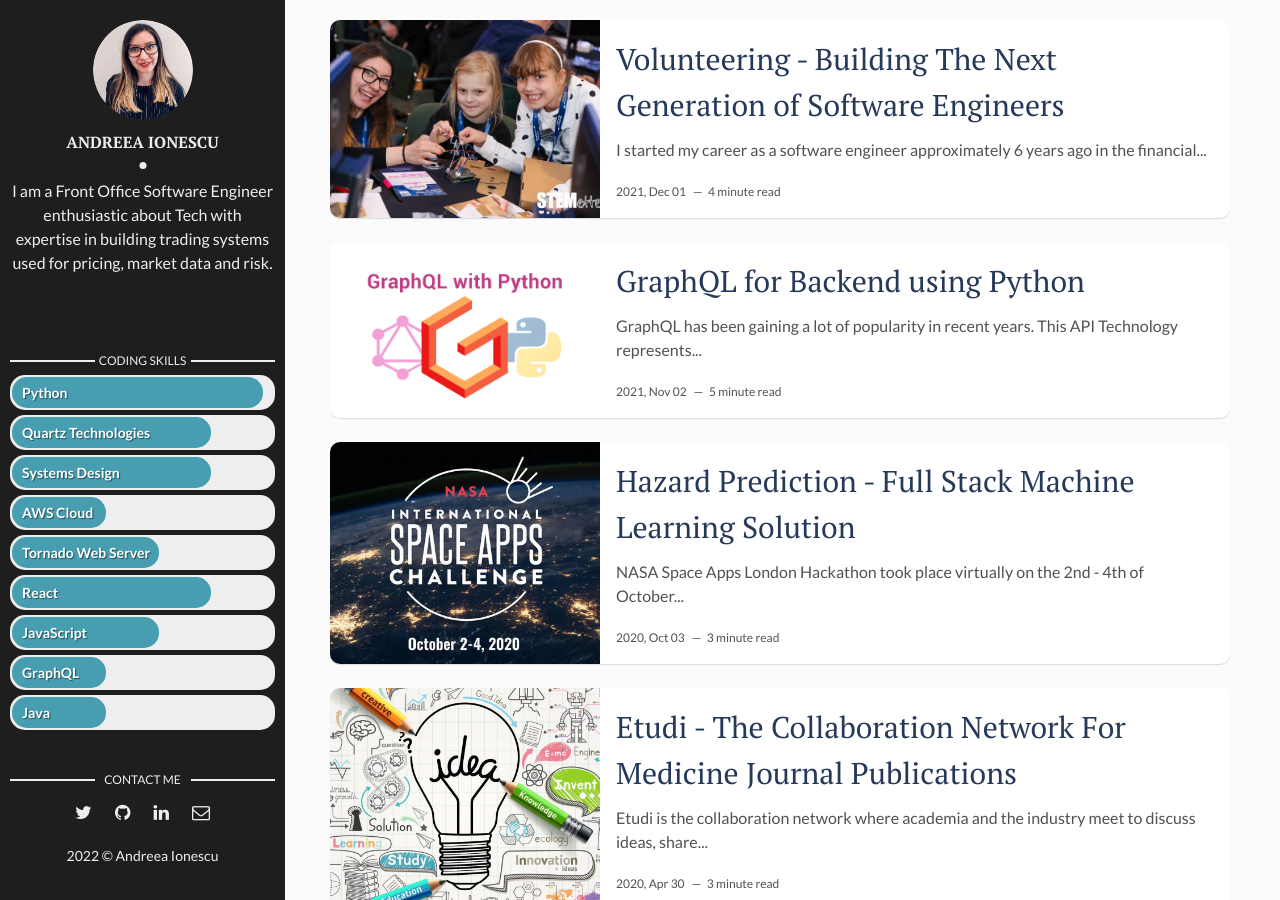
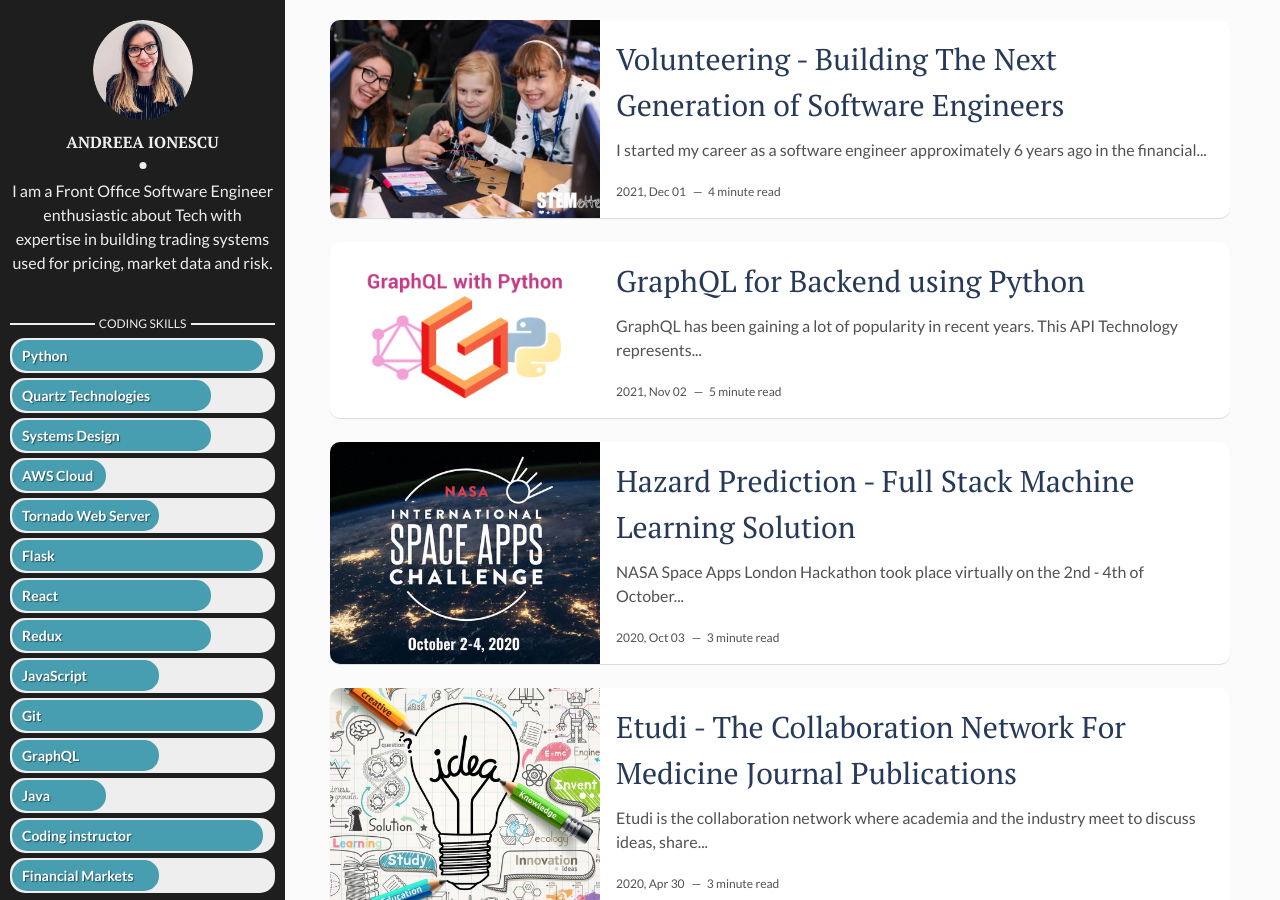
Before and after one commit to andreeaionescu/andreeaionescu.github.io, a Jekyll site: the page built from index.html, in a window 1280 px wide and 900 px high. Built offline with Jekyll 4.4.1, drawn with Linux system fonts in a browser that asks for light colours; the list of posts is cut into pages by our own code.

Commit message:
added extra skills

```diff
--- a/_layouts/main.html
+++ b/_layouts/main.html
@@ -35,10 +35,15 @@ layout: default
                       <div class="bar back advanced" data-skill="Systems Design"></div>
                       <div class="bar back basic" data-skill="AWS Cloud"></div>
                       <div class="bar back intermediate" data-skill="Tornado Web Server"></div>
+                      <div class="bar back expert" data-skill="Flask"></div>
                       <div class="bar front advanced" data-skill="React"></div>
+                      <div class="bar front advanced" data-skill="Redux"></div>
                       <div class="bar back intermediate" data-skill="JavaScript"></div>
-                      <div class="bar back basic" data-skill="GraphQL"></div>
+                      <div class="bar back expert" data-skill="Git"></div>
+                      <div class="bar back intermediate" data-skill="GraphQL"></div>
                       <div class="bar front basic" data-skill="Java"></div>
+                      <div class="bar back expert" data-skill="Coding instructor"></div>
+                      <div class="bar back intermediate" data-skill="Financial Markets"></div>
                   </div>
 
               </div>
```
